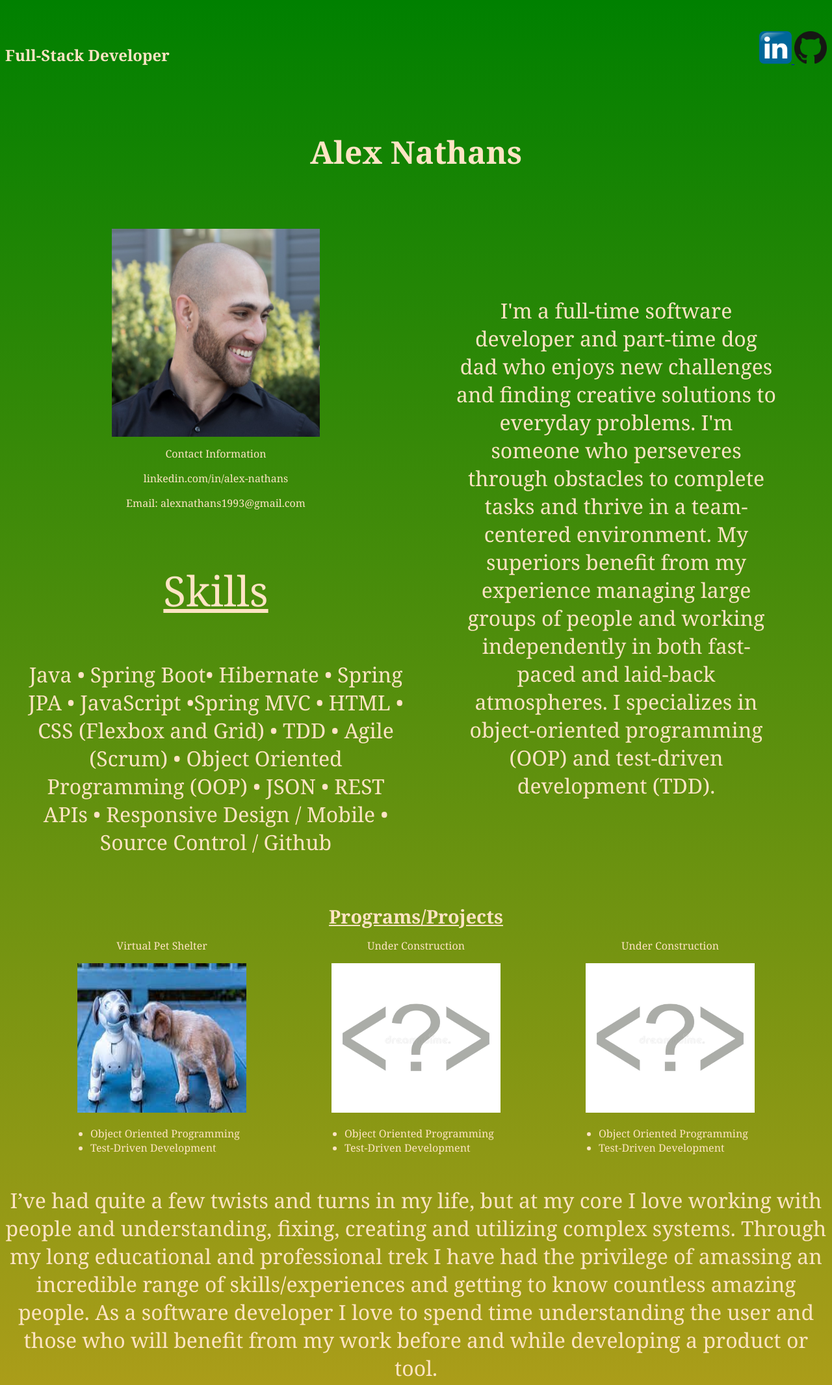
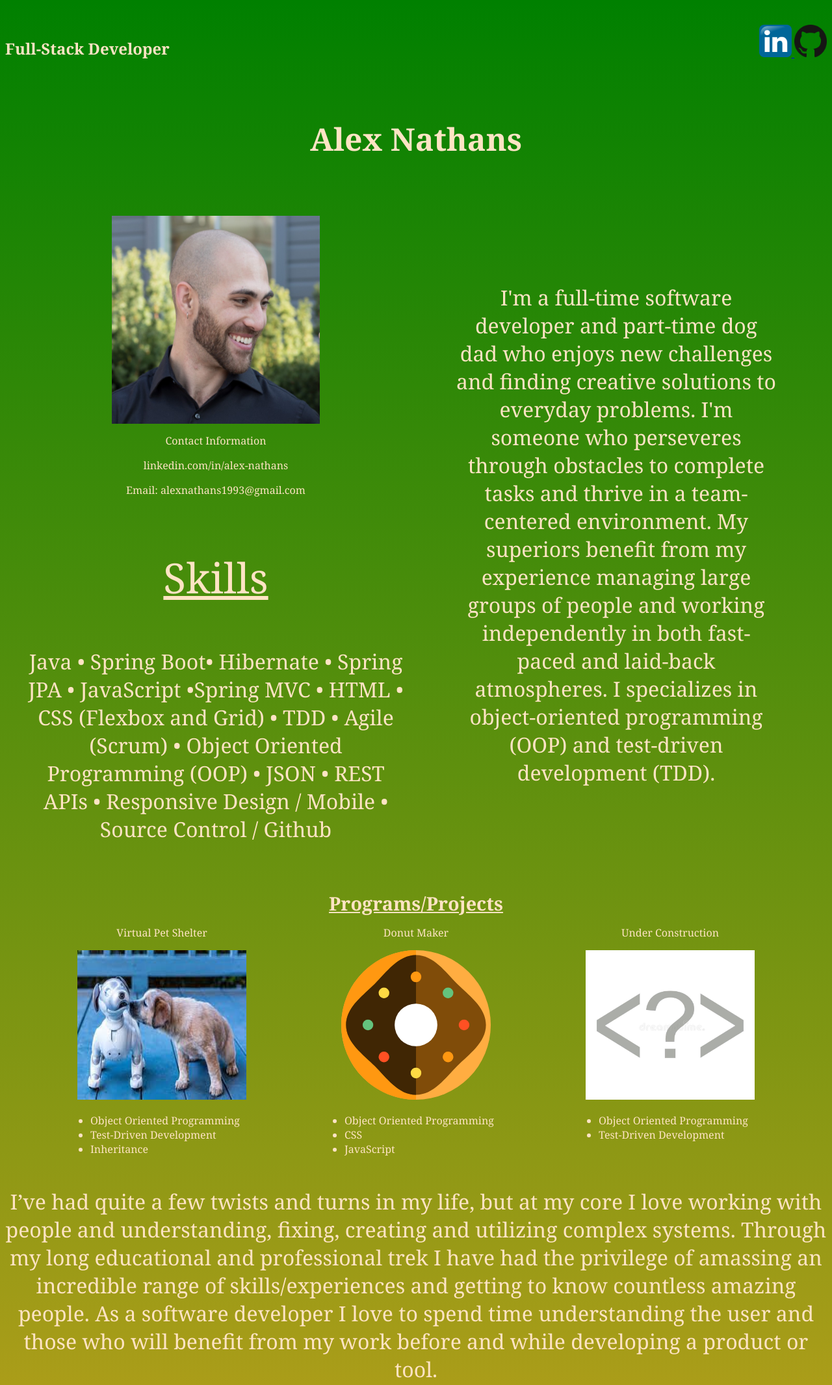
Before and after one commit to anathans1/Personal-Portfolio-Alex-Nathans, a plain HTML site: page index.html in a window 1280 px wide. Shown: the top 2131 px of the page at 65% size. Drawn offline with Linux system fonts and the light colour scheme.

Commit message:
donut maker added

```diff
--- a/css/style.css
+++ b/css/style.css
@@ -8,8 +8,8 @@ html{
 
 }
 .header{
-    padding-bottom: 40px;
-    padding-top: 40px;
+    padding-bottom: 30px;
+    padding-top: 30px;
     /* background-color: green; */
 }
 .bio1{
--- a/index.html
+++ b/index.html
@@ -101,18 +101,20 @@
                                 <ul class="skillsused">
                                     <li>Object Oriented Programming</li>
                                     <li>Test-Driven Development</li>
+                                    <li>Inheritance</li>
                                 </ul>
                             </section>
                             <section class="project">
-                                <p>Under Construction</p>
-                                <a href="#">
+                                <p>Donut Maker</p>
+                                <a href="https://anathans1.github.io/DonutMaker/#">
                                     <img class="questionmark"
-                                        src="/pair-brackets-question-mark-programming-code-vector-148338786.jpeg"
+                                        src="/donut-svgrepo-com.svg"
                                         alt="Virtual Pet Shelter">
                                 </a>
                                 <ul class="skillsused">
                                     <li>Object Oriented Programming</li>
-                                    <li>Test-Driven Development</li>
+                                    <li>CSS</li>
+                                    <li>JavaScript</li>
                                 </ul>
                             </section>
                             <section class="project">
```
Also changed, not shown: donut-svgrepo-com.svg (added).
